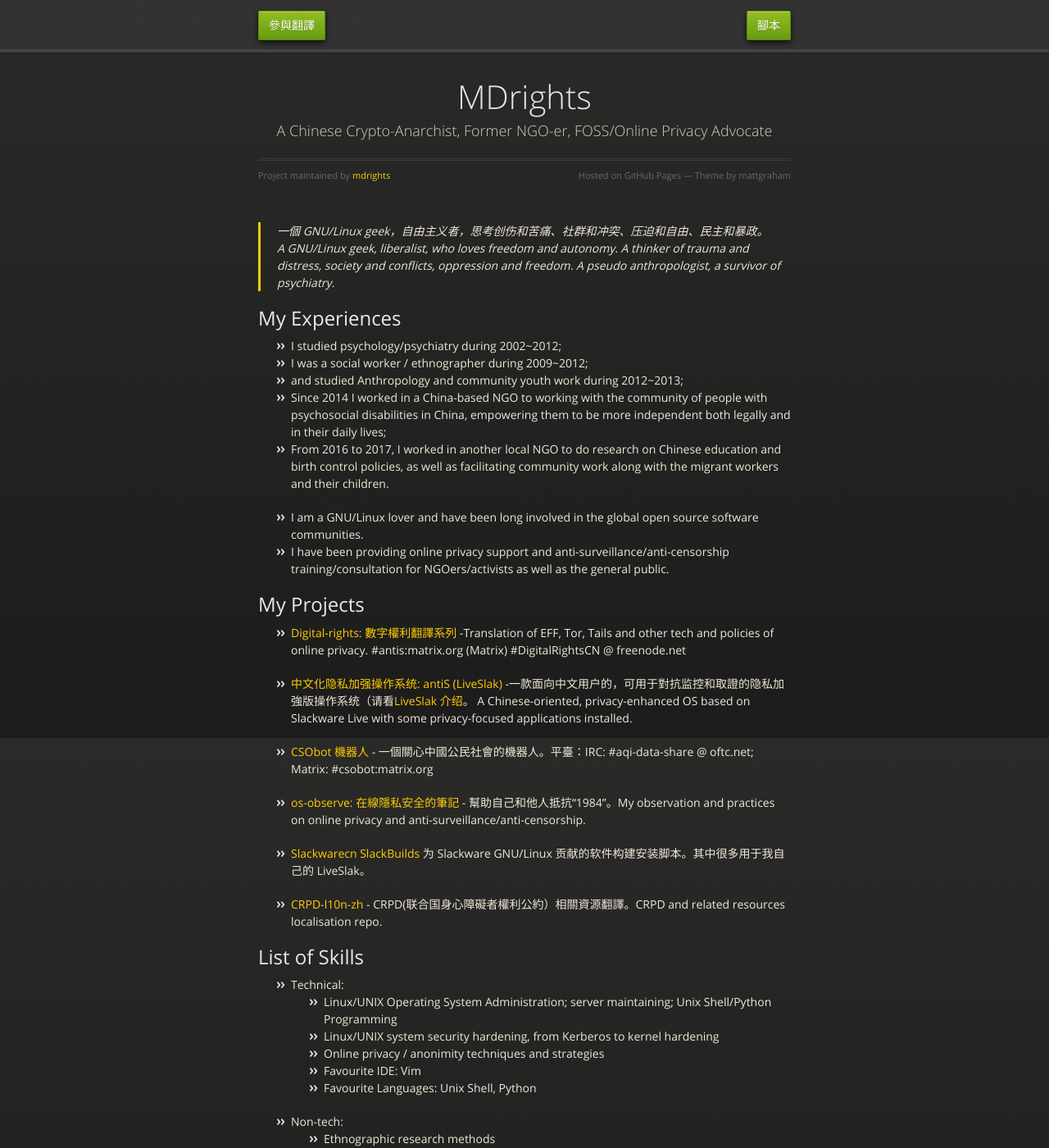
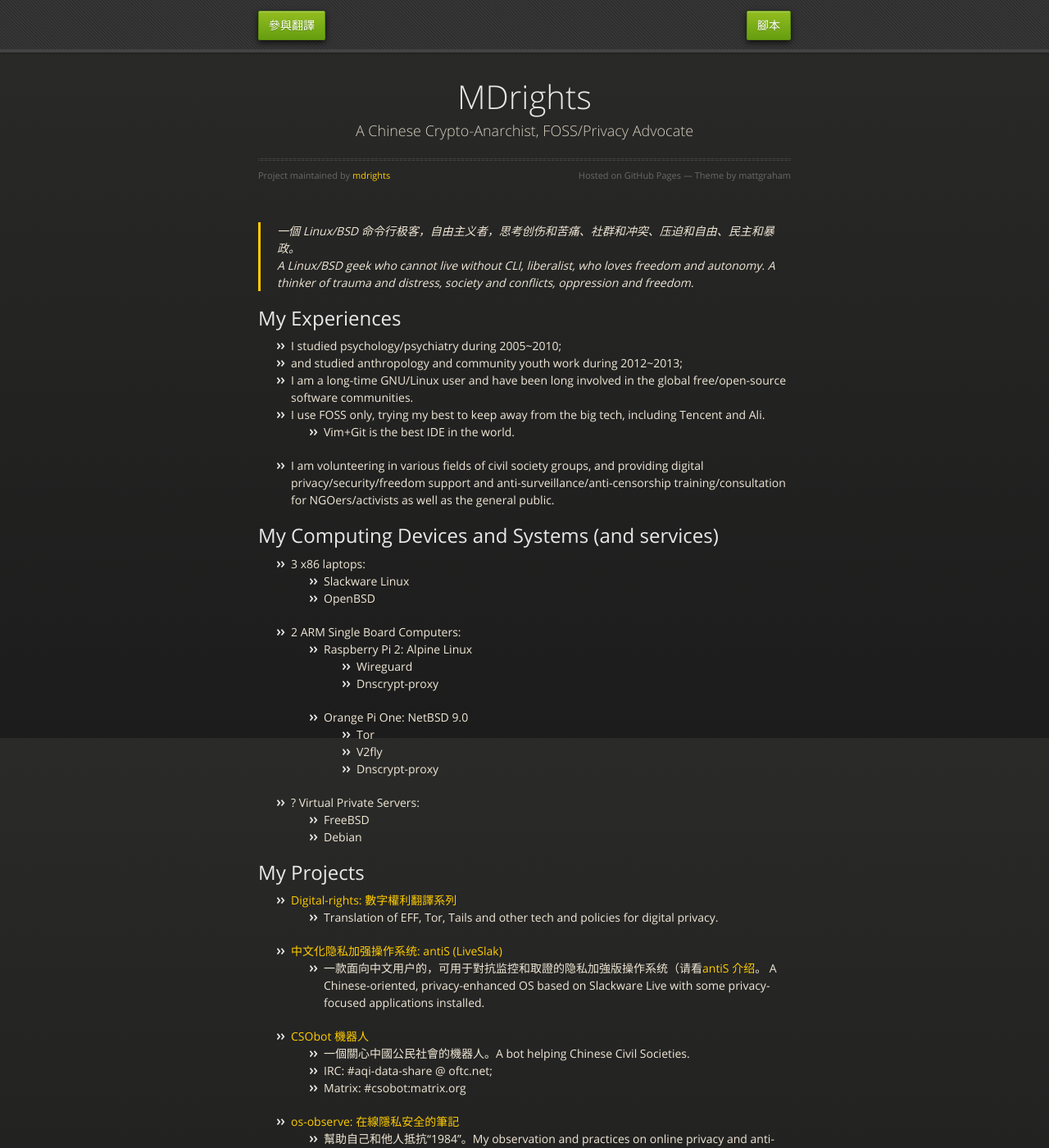
Before and after one commit to mdrights/mdrights.github.io, a Jekyll site: the page built from index.html, in a window 1280 px wide and 1400 px high. Shown: the whole window at 82% size. Built offline with Jekyll 4.4.1, drawn with Linux system fonts in a browser that asks for light colours; some of the changed text lies outside the part shown.

Commit message:
make massive updates for 2021

```diff
--- a/_config.yml
+++ b/_config.yml
@@ -1,6 +1,6 @@
 # SITE SETTINGS
 title: "MDrights"
-tagline: "A Geek for Online Privacy"
+tagline: "A Geek of Digital Freedom and Privacy"
 description: ""
 
 url: "https://mdrights.github.io"
--- a/_layouts/default.html
+++ b/_layouts/default.html
@@ -3,7 +3,7 @@
   <head>
     <meta charset="utf-8">
     <meta http-equiv="X-UA-Compatible" content="chrome=1">
-    <title>MDrights: A Policy Hacker | Ethnographer | Linuxer</title>
+    <title>MDrights: A Geek of Digital Freedom and Privacy</title>
     <link rel="stylesheet" href="stylesheets/styles.css">
     <link rel="stylesheet" href="stylesheets/github-dark.css">
     <!--
--- a/_posts/2020-11-09-about-me.md
+++ b/_posts/2020-11-09-about-me.md
@@ -1,46 +1,63 @@
 ---
 layout: post
 title: About me
-date: 2020-01-01
+date: 2021-01-01
 ---
 
-<!-- 一個固執的強迫症人、一個愛思考愛探究的geek、一個熱愛自由自主的GNU/Linux-er、一個社會問題關注者。-->
-<!--和伪人类学人、前儿童心理学工作者、前社会工作者。 -->
-> 一個 GNU/Linux geek，自由主义者，思考创伤和苦痛、社群和冲突、压迫和自由、民主和暴政。
-A GNU/Linux geek, liberalist, who loves freedom and autonomy. A thinker of trauma and distress, society and conflicts, oppression and freedom. A pseudo anthropologist, a survivor of psychiatry.
+> 一個 Linux/BSD 命令行极客，自由主义者，思考创伤和苦痛、社群和冲突、压迫和自由、民主和暴政。
+A Linux/BSD geek who cannot live without CLI, liberalist, who loves freedom and autonomy. A thinker of trauma and distress, society and conflicts, oppression and freedom.
 
 
 ## My Experiences
-- I studied psychology/psychiatry during 2002~2012;
-- I was a social worker / ethnographer during 2009~2012;
-- and studied Anthropology and community youth work during 2012~2013;
-- Since 2014 I worked in a China-based NGO to working with the community of people with psychosocial disabilities in China, empowering them to be more independent both legally and in their daily lives;
-- From 2016 to 2017, I worked in another local NGO to do research on Chinese education and birth control policies, as well as facilitating community work along with the migrant workers and their children.
+- I studied psychology/psychiatry during 2005~2010;
+- and studied anthropology and community youth work during 2012~2013;
+- I am a long-time GNU/Linux user and have been long involved in the global free/open-source software communities.
+- I use FOSS only, trying my best to keep away from the big tech, including Tencent and Ali.
+    - Vim+Git is the best IDE in the world.
+- I am volunteering in various fields of civil society groups, and providing digital privacy/security/freedom support and anti-surveillance/anti-censorship training/consultation for NGOers/activists as well as the general public.
 
-- I am a GNU/Linux lover and have been long involved in the global open source software communities.
-- I have been providing online privacy support and anti-surveillance/anti-censorship training/consultation for NGOers/activists as well as the general public.
+
+## My Computing Devices and Systems (and services)
+- 3 x86 laptops:
+    - Slackware Linux
+    - OpenBSD
+- 2 ARM Single Board Computers:
+    - Raspberry Pi 2: Alpine Linux
+        - Wireguard
+        - Dnscrypt-proxy
+    - Orange Pi One:  NetBSD 9.0
+        - Tor
+        - V2fly
+        - Dnscrypt-proxy
+- ? Virtual Private Servers:
+    - FreeBSD
+    - Debian
 
 
 ## My Projects
-- [Digital-rights: 數字權利翻譯系列](https://github.com/mdrights/Digital-rights) -Translation of EFF, Tor, Tails and other tech and policies of online privacy. #antis:matrix.org (Matrix)  #DigitalRightsCN @ freenode.net
+- [Digital-rights: 數字權利翻譯系列](https://github.com/mdrights/Digital-rights)
+    - Translation of EFF, Tor, Tails and other tech and policies for digital privacy.
 
-- [中文化隐私加强操作系统: antiS (LiveSlak)](https://github.com/mdrights/LiveSlak) -一款面向中文用户的，可用于對抗监控和取證的隐私加強版操作系统（请看[LiveSlak 介绍](https://mdrights.github.io/os-observe/Liveslak-intro/)。 A Chinese-oriented, privacy-enhanced OS based on Slackware Live with some privacy-focused applications installed.
+- [中文化隐私加强操作系统: antiS (LiveSlak)](https://github.com/mdrights/LiveSlak)
+    - 一款面向中文用户的，可用于對抗监控和取證的隐私加強版操作系统（请看[antiS 介绍](https://mdrights.github.io/os-observe/Liveslak-intro/)。 A Chinese-oriented, privacy-enhanced OS based on Slackware Live with some privacy-focused applications installed.
 
-- [CSObot 機器人](https://github.com/mdrights/CSObot) - 一個關心中國公民社會的機器人。平臺：IRC: #aqi-data-share @ oftc.net; Matrix: #csobot:matrix.org
+- [CSObot 機器人](https://github.com/mdrights/CSObot)
+    - 一個關心中國公民社會的機器人。A bot helping Chinese Civil Societies.
+    - IRC: #aqi-data-share @ oftc.net;
+    - Matrix: #csobot:matrix.org
 
-- [os-observe: 在線隱私安全的筆記](https://mdrights.github.io/os-observe) - 幫助自己和他人抵抗“1984”。My observation and practices on online privacy and anti-surveillance/anti-censorship.
+- [os-observe: 在線隱私安全的筆記](https://mdrights.github.io/os-observe)
+    - 幫助自己和他人抵抗“1984”。My observation and practices on online privacy and anti-surveillance/anti-censorship.
 
-- [Slackwarecn SlackBuilds](https://github.com/slackwarecn-slackbuilds) 为 Slackware GNU/Linux 贡献的软件构建安装脚本。其中很多用于我自己的 LiveSlak。
+- An Anonymous Project: Do something anticensorship using IPFS.
 
-- [CRPD-l10n-zh](https://github.com/mdrights/CRPD-l10n-zh) - CRPD(联合国身心障礙者權利公約）相關資源翻譯。CRPD and related resources localisation repo.
+- [Slackwarecn SlackBuilds](https://github.com/slackwarecn-slackbuilds)
+    - 为 Slackware GNU/Linux 贡献的第三方软件构建安装脚本。其中很多用于我自己的 LiveSlak。My contribution to the build scripts of third-party software for Slackware GNU/Linux.
+
+- [CRPD-l10n-zh](https://github.com/mdrights/CRPD-l10n-zh)
+    - CRPD(联合国身心障礙者權利公約）相關資源翻譯。CRPD and related resources localisation.
 
 
-<!--
-## Other Interests
-- Psychiatric survivor movement in China: [精神科倖存者運動在中國]({{ site.baseurl }}/beyond-psychiatry) - 兼[TCI-Asia 社區融合轉型聯盟](https://transformingcommunitiesforinclusion.wordpress.com/)翻譯跟進。
-
-- A collaborative platform for social policy participation in China: [mirror-CN: 鏡像拆那——公共政策參與平臺 ]({{ site.baseurl }}/mirror-CN)
--->
 
 ## List of Skills
 - Technical:
--- a/index.html
+++ b/index.html
@@ -8,7 +8,7 @@
       <section>
         <div id="title">
           <h1>MDrights</h1>
-          <p>A Chinese Crypto-Anarchist, Former NGO-er, FOSS/Online Privacy Advocate </p>
+          <p>A Chinese Crypto-Anarchist, FOSS/Privacy Advocate </p>
           <hr>
           <span class="credits left">Project maintained by <a href="https://github.com/mdrights">mdrights</a></span>
           <span class="credits right">Hosted on GitHub Pages &mdash; Theme by mattgraham</span>
```
Also changed, not shown: other parts of _layouts/default.html (+1 -0 lines).
